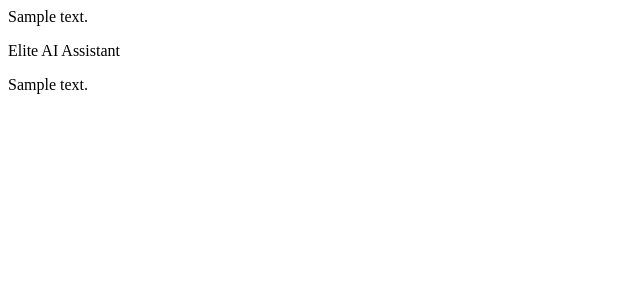
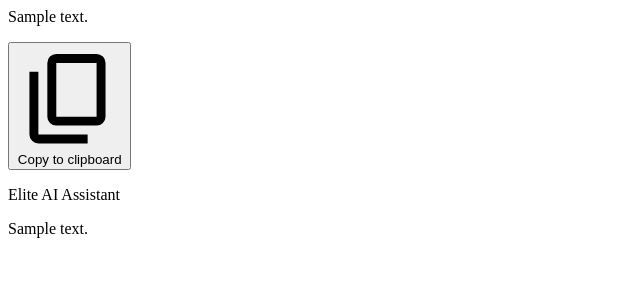
Before and after one commit to TrilemmaFoundation/UBC-MDS-Soccer-Capstone-2026, a Django app: template app/chatbot/templates/chat_message.html in a window 1280 px wide. Shown: the top 300 px of the page, without its empty margins (0-640 px from the left). Run offline with Django 4.2, Linux system fonts and the light colour scheme; the template is opened without the code that fills it: most values are stand-ins (such as "Sample title", 1, 10 or a date in 2020).

Commit message:
Add a copy icon under each chat message

```diff
--- a/app/chatbot/templates/chat_message.html
+++ b/app/chatbot/templates/chat_message.html
@@ -1,6 +1,23 @@
-<div class="flex justify-end w-full mb-4">
-    <div class="bg-green-700 text-white p-3 rounded-xl max-w-[80%] shadow-md">
-        <p class="text-sm leading-relaxed">{{ user_message }}</p>
+<div class="flex justify-end w-full mb-4 group">
+    <div class="flex flex-col items-start max-w-[80%]">
+        <div class="bg-green-700 text-white p-3 rounded-xl shadow-md">
+            <p class="text-sm leading-relaxed">{{ user_message }}</p>
+        </div>
+        <div class="mt-1 relative">
+            <button
+                onclick="copyToClipboard(this)"
+                class="opacity-0 group-hover:opacity-100 transition-opacity duration-200 p-1.5 rounded-full hover:bg-gray-700 text-gray-400 hover:text-gray-200 group/copy-btn"
+                aria-label="Copy message to clipboard">
+
+                <svg xmlns="http://www.w3.org/2000/svg" class="h-4 w-4" fill="currentColor" viewBox="0 -960 960 960">
+                    <path d="M360-240q-33 0-56.5-23.5T280-320v-480q0-33 23.5-56.5T360-880h360q33 0 56.5 23.5T800-800v480q0 33-23.5 56.5T720-240H360Zm0-80h360v-480H360v480ZM200-80q-33 0-56.5-23.5T120-160v-560h80v560h440v80H200Zm160-240v-480 480Z"/>
+                </svg>
+
+                <span class="copy-tooltip-text absolute bottom-full left-0 mb-1 w-max bg-gray-900 text-white text-xs rounded py-1 px-2 opacity-0 group-hover/copy-btn:opacity-100 transition-opacity pointer-events-none whitespace-nowrap z-10 shadow-sm border border-gray-700">
+                    Copy to clipboard
+                </span>
+            </button>
+        </div>
     </div>
 </div>
 
```
Also changed, not shown: app/chatbot/templates/chat.html (+19 -0 lines).
